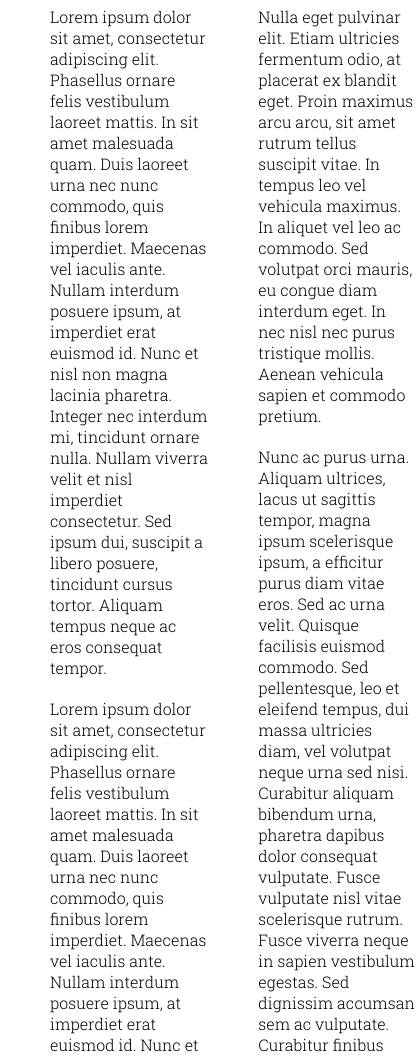
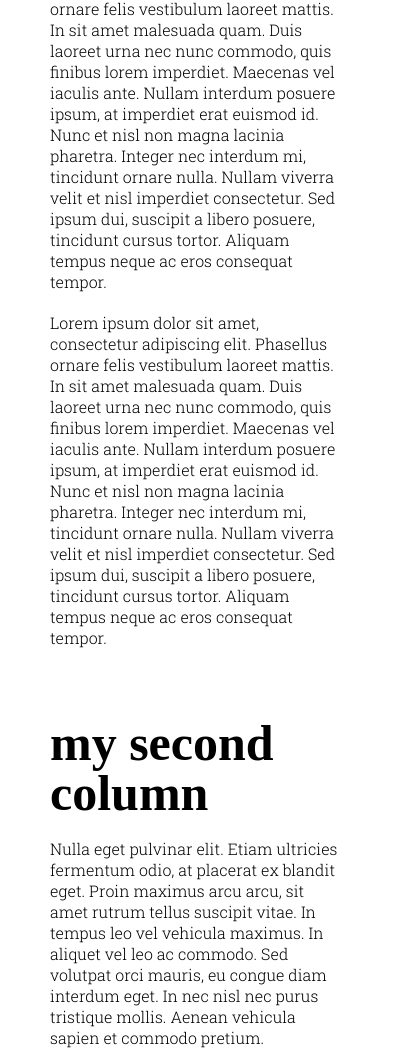
Before and after one commit to blizni79/onepage, a website built with Parcel: page index.html in a window 390 px wide. Shown: the part 654-1712 px from the top of the page, 417 px wide, since content can reach past the window. Built offline with nearby package versions, Linux system fonts and the light colour scheme; a web font is replaced by a local one.

Commit message:
Update style.css

```diff
--- a/style.css
+++ b/style.css
@@ -71,12 +71,13 @@ h2 {
 }
 
 #main-content {
+	/* transform: rotate(2deg); */
 	display: grid;
 	gap: 50px;
+	grid-template-columns:1fr 1fr;
+	max-width: 800px;
 	padding: 0 50px;
-	grid-auto-flow: column;
 	margin: 0 auto;
-	max-width: 800px;
 }
 
 p,
@@ -84,3 +85,9 @@ h1,
 h2 {
 	margin-bottom: 20px;
 }
+
+@media (max-width:700px) {
+    #main-content {
+	grid-template-columns: 1fr;
+	}
+}
```
